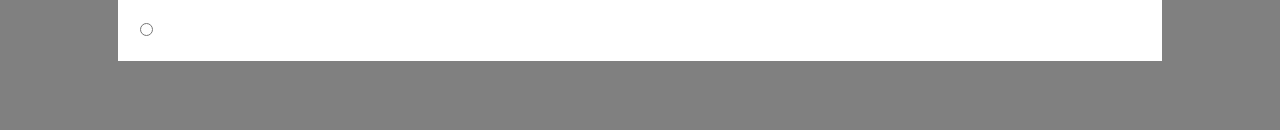
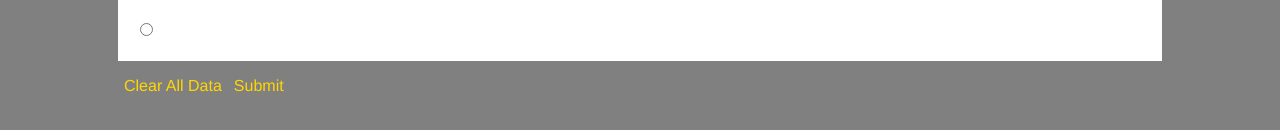
Before and after one commit to IsakTL/wisl-work-shuttle, a React app in the folder client/: page /shift in a window 1280 px wide. Shown: the part 1616-1746 px from the top of the page. Before the commit the page ends 1699 px from the top, so only its background shows below. Built offline with nearby package versions, Linux system fonts and the light colour scheme; the HTML template or start-up script is replaced by a standard one.

Commit message:
Added submit button and linked it to weather page

```diff
--- a/client/src/pages/ShiftPage.tsx
+++ b/client/src/pages/ShiftPage.tsx
@@ -54,6 +54,7 @@ export const ShiftPage: React.FC = () => {
   const [employees, setEmployees] = useState<Employee[]>([]);
   const [searchTerm, setSearchTerm] = useState('');
   const [noShiftReason, setNoShiftReason] = useState<string>('');
+  const [isSubmitting, setIsSubmitting] = useState(false);
 
   useEffect(() => {
     setEmployees(MOCK_EMPLOYEES);
@@ -75,9 +76,19 @@ export const ShiftPage: React.FC = () => {
     setSelectedEmployee(employee || null);
   };
 
-  const handleSubmit = (e: React.FormEvent) => {
+  const handleClearData = () => {
+    setSelectedShiftType(null);
+    setSelectedDate('');
+    setSelectedEmployee(null);
+    setSearchTerm('');
+    setNoShiftReason('');
+  };
+
+  const handleSubmit = async (e: React.FormEvent) => {
     e.preventDefault();
     if (selectedEmployee && selectedDate && selectedShiftType) {
+      setIsSubmitting(true);
+      try {
         const shiftData = {
           type: selectedShiftType,
           date: selectedDate,
@@ -87,17 +98,21 @@ export const ShiftPage: React.FC = () => {
             : { times: SHIFT_CONSTRAINTS[selectedShiftType] }
           )
         };
-      console.log('Selected shift:', shiftData);
-      navigate('/confirmation', { state: { shiftData } });
+        // Simulate API call
+        await new Promise(resolve => setTimeout(resolve, 1000));
+        console.log('Shift data submitted:', shiftData);
+        // Change this line from '/confirmation' to '/weather
+        navigate('/weather', { state: { shiftData } }); // <-- This is the only line you need to change
+      } catch (error) {
+        console.error('Error submitting shift:', error);
+      } finally {
+        setIsSubmitting(false);
+      }
     }
   };
 
   const handleBack = () => {
     navigate(-1);
-  };
-
-  const handleCancel = () => {
-    navigate('/dashboard');
   };
 
   const filteredEmployees = employees.filter(employee =>
@@ -106,7 +121,7 @@ export const ShiftPage: React.FC = () => {
   );
 
   const isSubmitDisabled = !selectedEmployee || !selectedDate || !selectedShiftType ||
-    (selectedShiftType === 'no-shift' && !noShiftReason.trim());
+    (selectedShiftType === 'no-shift' && !noShiftReason.trim()) || isSubmitting;
 
   return (
     <div className="min-h-screen bg-gray-100">
@@ -125,7 +140,6 @@ export const ShiftPage: React.FC = () => {
         <div className="bg-white p-4 rounded-lg shadow-sm mb-6">
           <h2 className="text-lg font-semibold mb-2">Select Employee</h2>
           <div className="space-y-4">
-            {/* Search Input */}
             <input
               type="text"
               placeholder="Search by name or employee ID..."
@@ -134,7 +148,6 @@ export const ShiftPage: React.FC = () => {
               className="border p-2 rounded w-full mb-4"
             />
 
-            {/* Employee List */}
             <div className="max-h-48 overflow-y-auto border rounded">
               {filteredEmployees.map((employee) => (
                 <div
@@ -284,7 +297,7 @@ export const ShiftPage: React.FC = () => {
         {selectedEmployee && selectedShiftType && selectedDate && (
           <div className="bg-white p-4 rounded-lg shadow-sm mb-6">
             <h2 className="text-lg font-semibold mb-4">Your Selection</h2>
-            <div className="grid grid-cols-3 gap-4 mb-4">
+            <div className="grid grid-cols-3 gap-4">
               <div>
                 <p className="text-sm text-gray-500">Employee</p>
                 <p className="font-medium">{selectedEmployee.name}</p>
@@ -304,26 +317,38 @@ export const ShiftPage: React.FC = () => {
                 )}
               </div>
             </div>
-            <div className="flex gap-4">
+          </div>
+        )}
+
+        {/* Action Buttons */}
+        <div className="flex gap-4 justify-end mt-8">
+          <button
+            onClick={handleClearData}
+            className="px-6 py-3 bg-gray-200 text-gray-700 rounded hover:bg-gray-300 transition-colors"
+          >
+            Clear All Data
+          </button>
           <button
             onClick={handleSubmit}
             disabled={isSubmitDisabled}
-                className={`flex-1 py-2 px-4 rounded transition-colors
+            className={`px-8 py-3 rounded transition-colors flex items-center gap-2
               ${isSubmitDisabled
                 ? 'bg-gray-300 text-gray-500 cursor-not-allowed'
-                    : 'bg-blue-500 text-white hover:bg-blue-600'}`}
+                : 'bg-green-500 text-white hover:bg-green-600'}`}
           >
-                Confirm Selection
-              </button>
-              <button
-                onClick={handleCancel}
-                className="flex-1 bg-gray-300 text-gray-700 py-2 px-4 rounded hover:bg-gray-400 transition-colors"
-              >
-                Cancel
+            {isSubmitting ? (
+              <>
+                <svg className="animate-spin h-5 w-5 text-white" xmlns="http://www.w3.org/2000/svg" fill="none" viewBox="0 0 24 24">
+                  <circle className="opacity-25" cx="12" cy="12" r="10" stroke="currentColor" strokeWidth="4"></circle>
+                  <path className="opacity-75" fill="currentColor" d="M4 12a8 8 0 018-8V0C5.373 0 0 5.373 0 12h4zm2 5.291A7.962 7.962 0 014 12H0c0 3.042 1.135 5.824 3 7.938l3-2.647z"></path>
+                </svg>
+                Submitting...
+              </>
+            ) : (
+              'Submit'
+            )}
           </button>
         </div>
-          </div>
-        )}
       </div>
     </div>
   );
```
Lines whose indentation alone changed are shown as unchanged.
